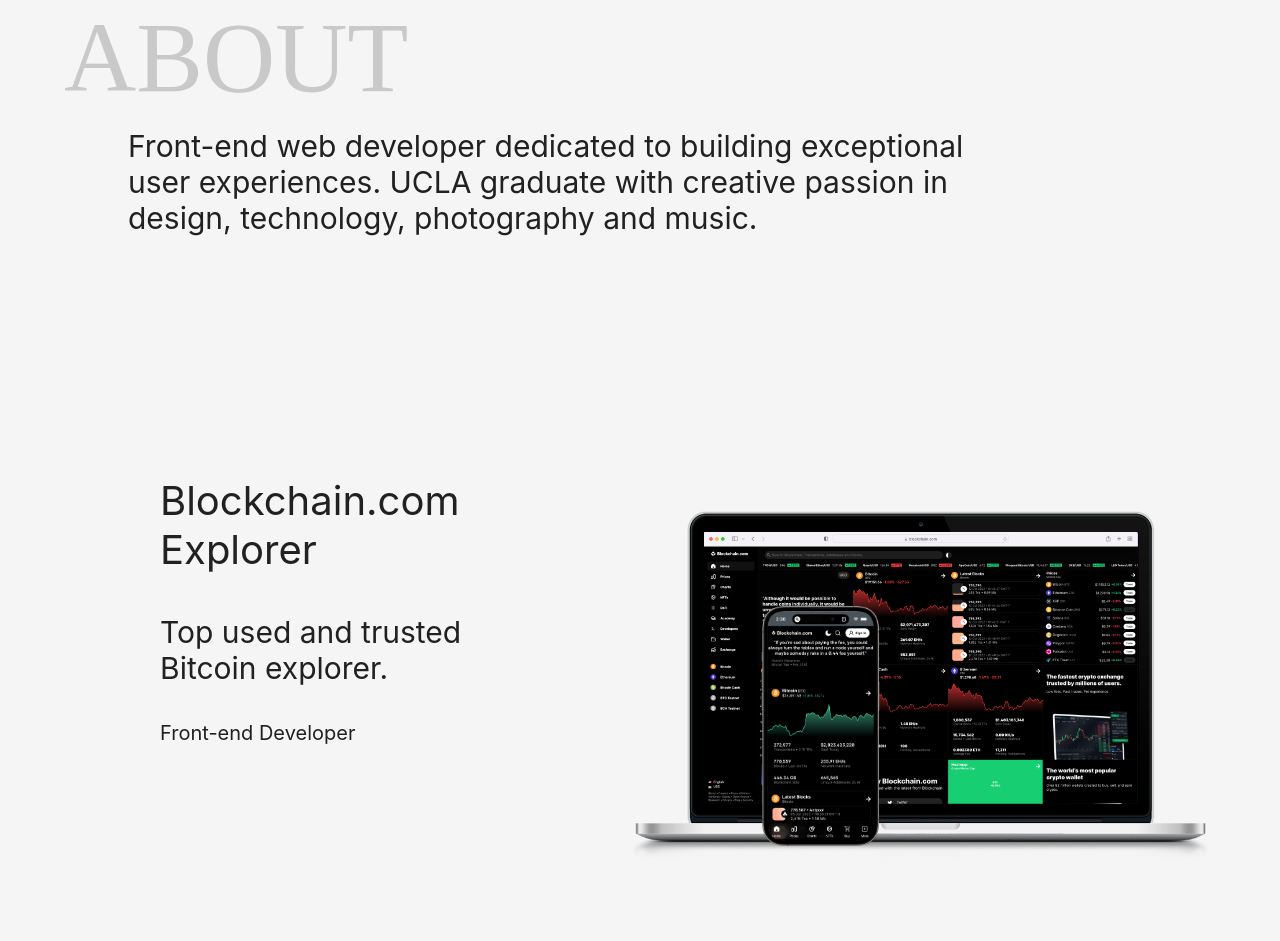
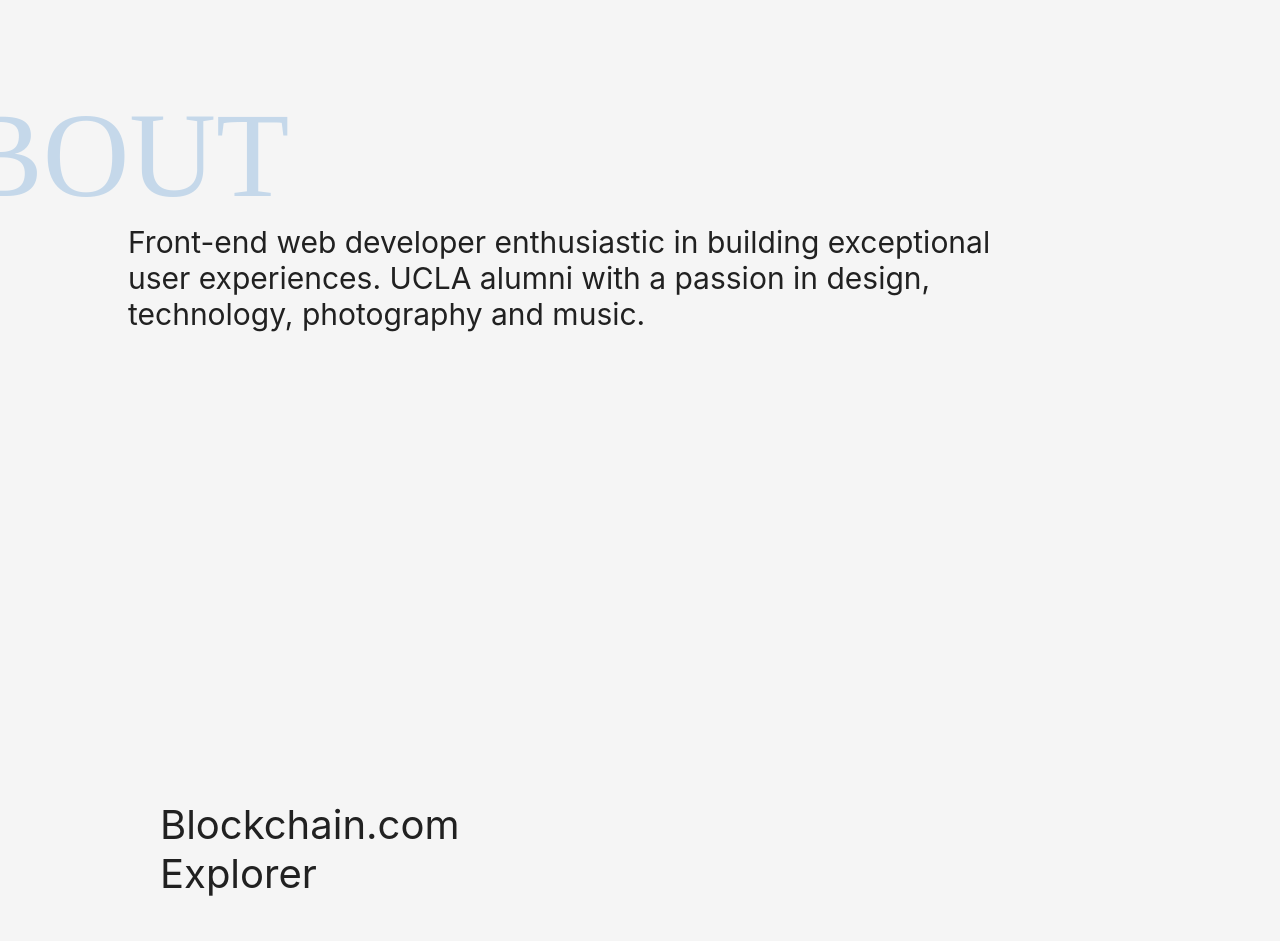
Before and after one commit to medaworld/web-portfolio-v1, a Next.js app: page / in a window 1280 px wide. Shown: the part 800-1741 px from the top of the page. Built offline with nearby package versions, Linux system fonts and the light colour scheme.

Commit message:
Add about me transitions

```diff
--- a/components/Desktop/Hero/About.tsx
+++ b/components/Desktop/Hero/About.tsx
@@ -3,37 +3,61 @@
   AboutText,
   AboutTitle,
   AboutContainer,
+  BackgroundBlock,
+  AboutContent,
 } from '../../../styles/components/Desktop/Hero';
 
 function About() {
   const [scrollPercent, setScrollPercent] = useState(0);
+  const [bgChangePercent, setBgChangePercent] = useState(0);
+  const [bgChange, setBgChange] = useState(false);
   useEffect(function mount() {
     function onScroll(event: any) {
-      const { body, documentElement } = event.srcElement;
-      const sd = Math.max(body.scrollTop, documentElement.scrollTop);
-      const sp =
-        (sd / (documentElement.scrollHeight - documentElement.clientHeight)) *
-        100;
-      const maxlimit =
-        (documentElement.clientHeight * 150) / documentElement.scrollHeight;
-      if (sp >= 0 && sp <= maxlimit) {
-        setScrollPercent(sp);
+      const { documentElement } = event.srcElement;
+      const bgChangeStart = documentElement.clientHeight * 0.5;
+      const bgChangeEnd = documentElement.clientHeight - bgChangeStart;
+
+      if (documentElement.scrollTop <= documentElement.clientHeight) {
+        setScrollPercent(
+          (documentElement.scrollTop / documentElement.clientHeight) * 100
+        );
+      }
+
+      if (
+        documentElement.scrollTop >= bgChangeStart &&
+        documentElement.scrollTop <= documentElement.clientHeight
+      ) {
+        setBgChangePercent(
+          ((documentElement.scrollTop - bgChangeStart) / bgChangeEnd) * 100
+        );
+      }
+
+      if (documentElement.scrollTop >= documentElement.clientHeight * 0.95) {
+        setBgChange(true);
+      } else {
+        setBgChange(false);
       }
     }
+
     window.addEventListener('scroll', onScroll);
     return function unMount() {
       window.removeEventListener('scroll', onScroll);
     };
   });
 
+  console.log(bgChangePercent);
+
   return (
     <AboutContainer>
-      <AboutTitle scrollPercent={scrollPercent}>ABOUT</AboutTitle>
-      <AboutText>
-        Front-end web developer dedicated to building exceptional user
-        experiences. UCLA graduate with creative passion in design, technology,
-        photography and music.
-      </AboutText>
+      <AboutContent scrollPercent={bgChangePercent}>
+        <AboutTitle scrollPercent={scrollPercent - 30}>ABOUT</AboutTitle>
+        <AboutText>
+          Front-end web developer enthusiastic in building exceptional user
+          experiences. UCLA alumni with a passion in design, technology,
+          photography and music.
+        </AboutText>
+      </AboutContent>
+      <BackgroundBlock bgChange={bgChange} />
     </AboutContainer>
   );
 }
--- a/components/Desktop/Work/Work.tsx
+++ b/components/Desktop/Work/Work.tsx
@@ -4,38 +4,47 @@
 import WorkSummary from './WorkSummary';
 
 function Work() {
-  const [scrollSlide, setScrollSlide] = useState({ slide: 0 });
-  let lastScrollTop = 0;
-  let scrollDirectionDown = true;
-  let vh = 0;
+  const [scrollPercent, setScrollPercent] = useState(0);
+  const [slideNumber, setSlideNumber] = useState(0);
+  const [slideTop, setSlideTop] = useState(0);
+  const [changeBackground, setChangeBackground] = useState(false);
 
   useEffect(function mount() {
     function onScroll(event: any) {
-      const { body, documentElement } = event.srcElement;
-      const { slide } = scrollSlide;
-      const scrollDistance = Math.max(
-        body.scrollTop,
-        documentElement.scrollTop
-      );
+      const { documentElement } = event.srcElement;
+      const workSectionStart = documentElement.clientHeight * 1;
 
-      if (scrollDistance > lastScrollTop) {
-        scrollDirectionDown = true;
+      for (let i = 0; i <= workData.length; i++) {
+        const workSlideTop =
+          workSectionStart + documentElement.clientHeight * (i - 1);
+        const workSlideBottom =
+          workSectionStart + documentElement.clientHeight * i;
+        if (
+          documentElement.scrollTop >= workSlideTop &&
+          documentElement.scrollTop <= workSlideBottom
+        ) {
+          setSlideNumber(i);
+          setSlideTop(workSlideTop);
+        }
+      }
+
+      if (slideNumber == 0) {
+        setScrollPercent(0);
       } else {
-        scrollDirectionDown = false;
+        setScrollPercent(
+          ((documentElement.scrollTop - slideTop) /
+            documentElement.clientHeight) *
+            100
+        );
       }
-      lastScrollTop = scrollDistance;
 
-      if (
-        Math.floor(scrollDistance / vh) !== slide &&
-        slide < workData.length - 1
-      ) {
-        setScrollSlide({ slide: Math.floor(scrollDistance / vh) });
-      } else if (
-        slide === workData.length - 1 &&
-        Math.floor(scrollDistance / vh) < slide
-      ) {
-        setScrollSlide({ slide: Math.floor(scrollDistance / vh) });
+      if (slideNumber > 0) {
+        setChangeBackground(true);
+      } else {
+        setChangeBackground(false);
       }
+
+      //   console.log(scrollPercent);
     }
     window.addEventListener('scroll', onScroll);
     return function unMount() {
@@ -44,7 +53,9 @@
   });
 
   const workContent = workData.map((work, key) => {
-    return <WorkSummary key={key} workData={work} />;
+    return (
+      <WorkSummary key={key} workData={work} scrollPercent={scrollPercent} />
+    );
   });
 
   return <Container>{workContent}</Container>;
--- a/helpers/organizers/workData.ts
+++ b/helpers/organizers/workData.ts
@@ -5,14 +5,21 @@
   {
     order: 1,
     name: 'Blockchain.com Explorer',
-    description: 'Top used and trusted Bitcoin explorer.',
+    description: 'One of the most trusted and used Bitcoin explorers.',
     roles: ['Front-end Developer'],
     images: { desktop: BlockchainDesktop.src, mobile: BlockchainMobile.src },
   },
   {
     order: 2,
     name: 'MEDA Photo Gallery',
-    description: '',
+    description: 'Cool Photos!',
+    roles: ['Full Stack Developer', 'UI Designer'],
+    images: { desktop: BlockchainDesktop.src, mobile: BlockchainMobile.src },
+  },
+  {
+    order: 3,
+    name: 'MEDA Music Gallery',
+    description: 'Cool Music Project',
     roles: ['Full Stack Developer', 'UI Designer'],
     images: { desktop: BlockchainDesktop.src, mobile: BlockchainMobile.src },
   },
--- a/pages/_document.tsx
+++ b/pages/_document.tsx
@@ -20,7 +20,7 @@
         styles: (
           <Html>
             <link
-              href="https://fonts.googleapis.com/css2?family=Inter&family=Nunito&family=Karla&family=Raleway&display=swap"
+              href="https://fonts.googleapis.com/css2?family=Inter&family=Nunito&family=Karla&family=Raleway&family=Catamaran:wght@900&display=swap"
               rel="stylesheet"
             />
             <body>
--- a/styles/components/Desktop/Hero.ts
+++ b/styles/components/Desktop/Hero.ts
@@ -4,6 +4,7 @@
   display: flex;
   align-items: center;
   flex-direction: column;
+  overflow: hidden;
 `;
 
 export const IntroContainer = styled.div`
@@ -96,17 +97,25 @@
 
 export const AboutContainer = styled.div`
   width: 100%;
-  overflow: hidden;
-  margin-bottom: 30vh;
+  height: 100vh;
+  position: relative;
 `;
+
+export const AboutContent = styled.div<{ scrollPercent: number }>`
+  padding: 5% 0;
+  transform: ${(p) => 'translateY(' + p.scrollPercent * 0.2 + 'vh)'};
+  transition: transform 0.5s ease-out;
+`;
+
 export const AboutTitle = styled.div<{ scrollPercent: number }>`
   position: absolute;
-  font-family: Raleway;
+  font: 120px Catamaran;
+  line-height: 120px;
+  color: ${(p) => p.theme.colors.color};
+  opacity: 40%;
+  z-index: -1;
+  transform: ${(p) => 'translateX(' + p.scrollPercent + '%)'};
   transition: transform 0.5s ease-out;
-  margin: 0 0 0 5%;
-  font-size: 100px;
-  opacity: 20%;
-  transform: ${(p) => 'translateX(' + p.scrollPercent * 0.4 + '%)'};
 `;
 
 export const AboutText = styled.div`
@@ -115,3 +124,13 @@
   margin: 10% 20% 0 10%;
   font-size: 30px;
 `;
+
+export const BackgroundBlock = styled.div<{ bgChange: boolean }>`
+  position: absolute;
+  bottom: 0;
+  background-color: ${(p) => p.theme.colors.primary};
+  width: 100vw;
+  height: ${(p) => (p.bgChange ? '100vh' : 0)};
+
+  transition: height 2s ease-out;
+`;
--- a/styles/components/Desktop/Work.ts
+++ b/styles/components/Desktop/Work.ts
@@ -3,13 +3,14 @@
 export const Container = styled.div`
   display: flex;
   flex-flow: row nowrap;
-  /* align-items: center; */
+  overflow: hidden;
   flex-direction: column;
 `;
 
 export const WorkSummaryContainer = styled.div`
   display: flex;
-  height: 500px;
+  height: 100vh;
+  outline: 1px solid red;
   justify-content: space-evenly;
 `;
 
```
Also changed, not shown: components/Desktop/Work/WorkSummary.tsx (+7 -1 lines).
